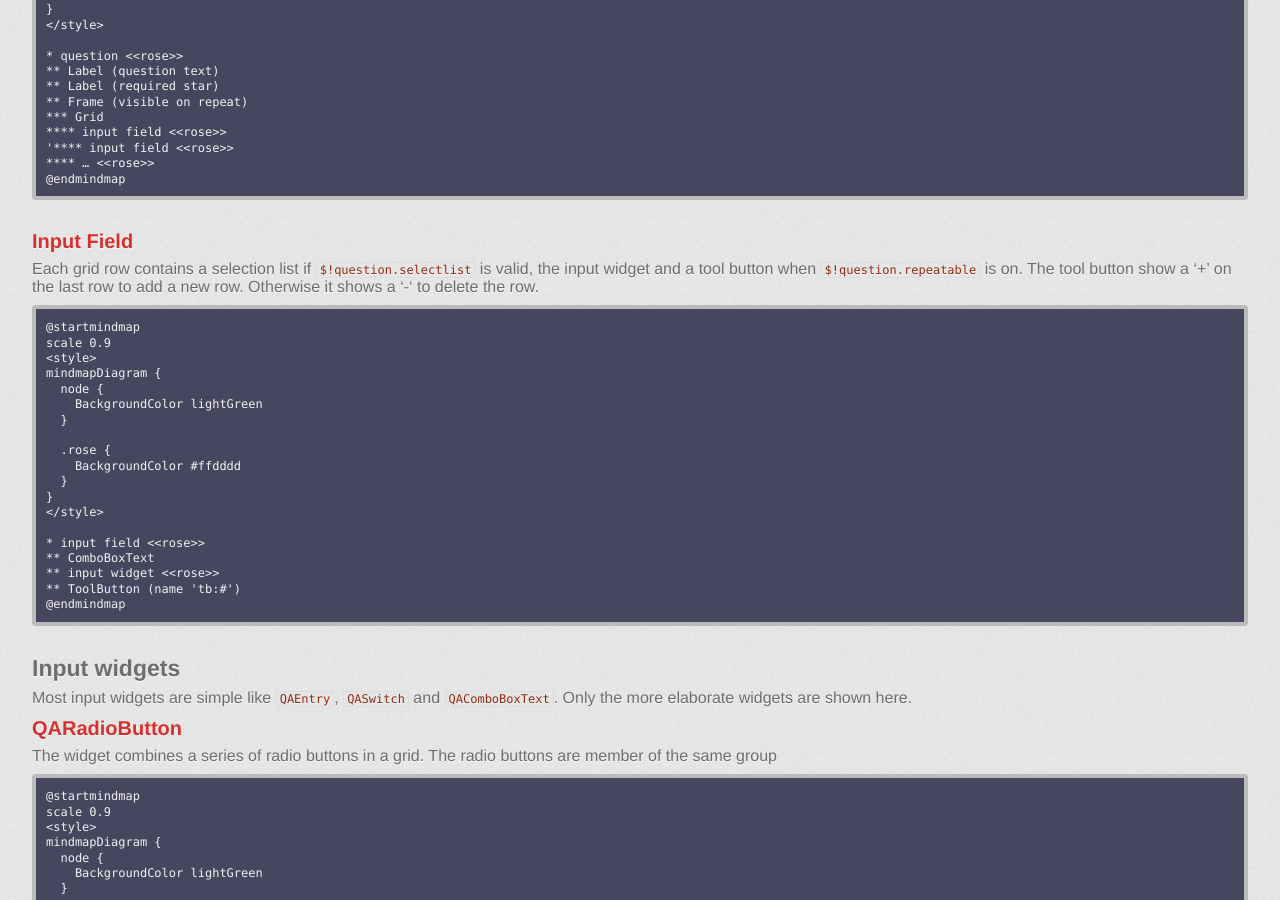
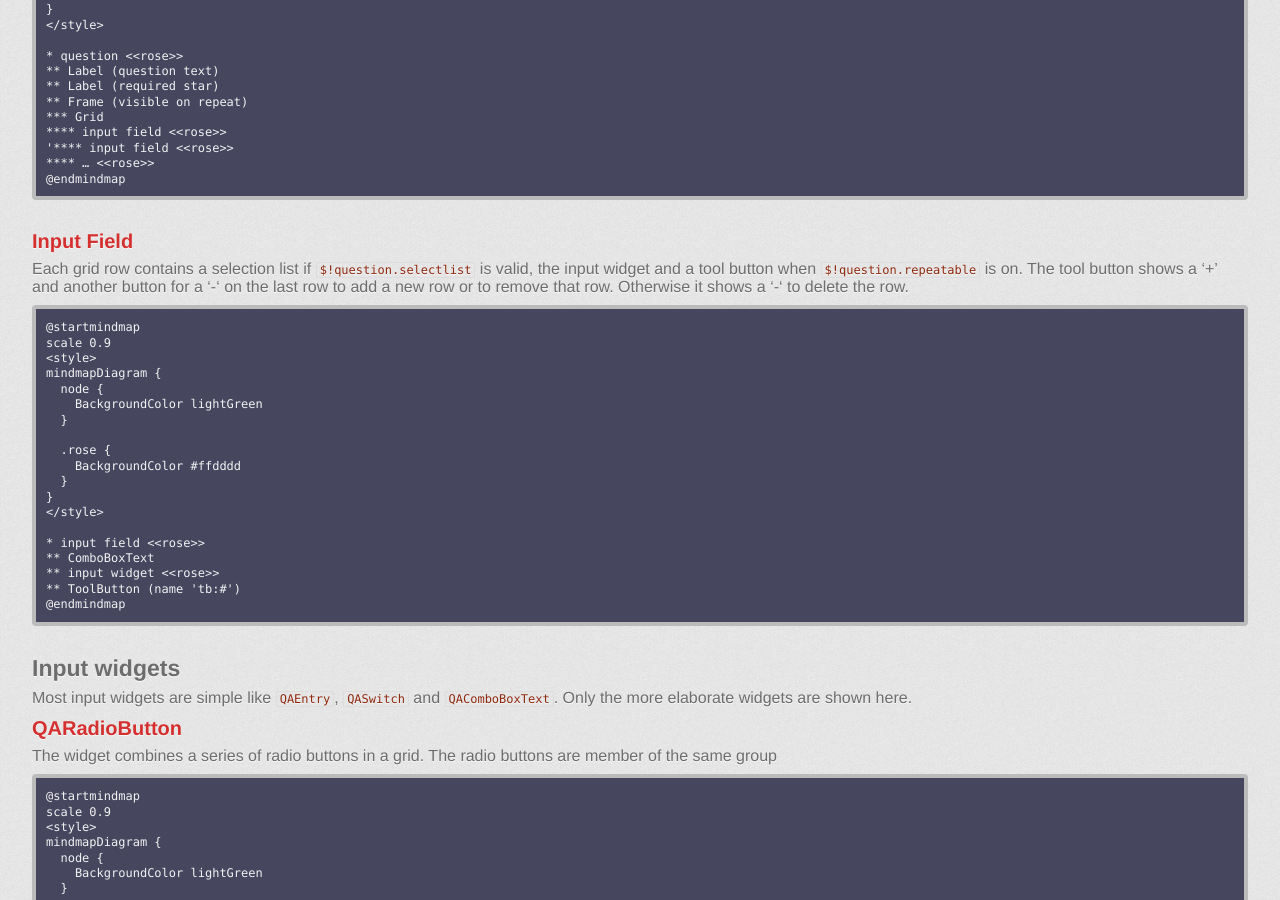
Before and after one commit to MARTIMM/question-answer, a Jekyll site: the page built from docs/content-docs/setup/structures-gui.md, in a window 1280 px wide and 900 px high, scrolled down 2657 px. Built offline with Jekyll 4.4.1, drawn with Linux system fonts in a browser that asks for light colours; some web fonts are replaced; our own code applies the rules of GitHub Pages for plain Markdown files.

Commit message:
better comment

````diff
--- a/docs/content-docs/setup/structures-gui.md
+++ b/docs/content-docs/setup/structures-gui.md
@@ -178,7 +178,7 @@ mindmapDiagram {
 
 
 ## Input Field
-Each grid row contains a selection list if `$!question.selectlist` is valid, the input widget and a tool button when `$!question.repeatable` is on. The tool button show a '+' on the last row to add a new row. Otherwise it shows a '-' to delete the row.
+Each grid row contains a selection list if `$!question.selectlist` is valid, the input widget and a tool button when `$!question.repeatable` is on. The tool button shows a '+' and another button for a '-' on the last row to add a new row or to remove that row. Otherwise it shows a '-' to delete the row.
 
 ```plantuml
 @startmindmap
````
